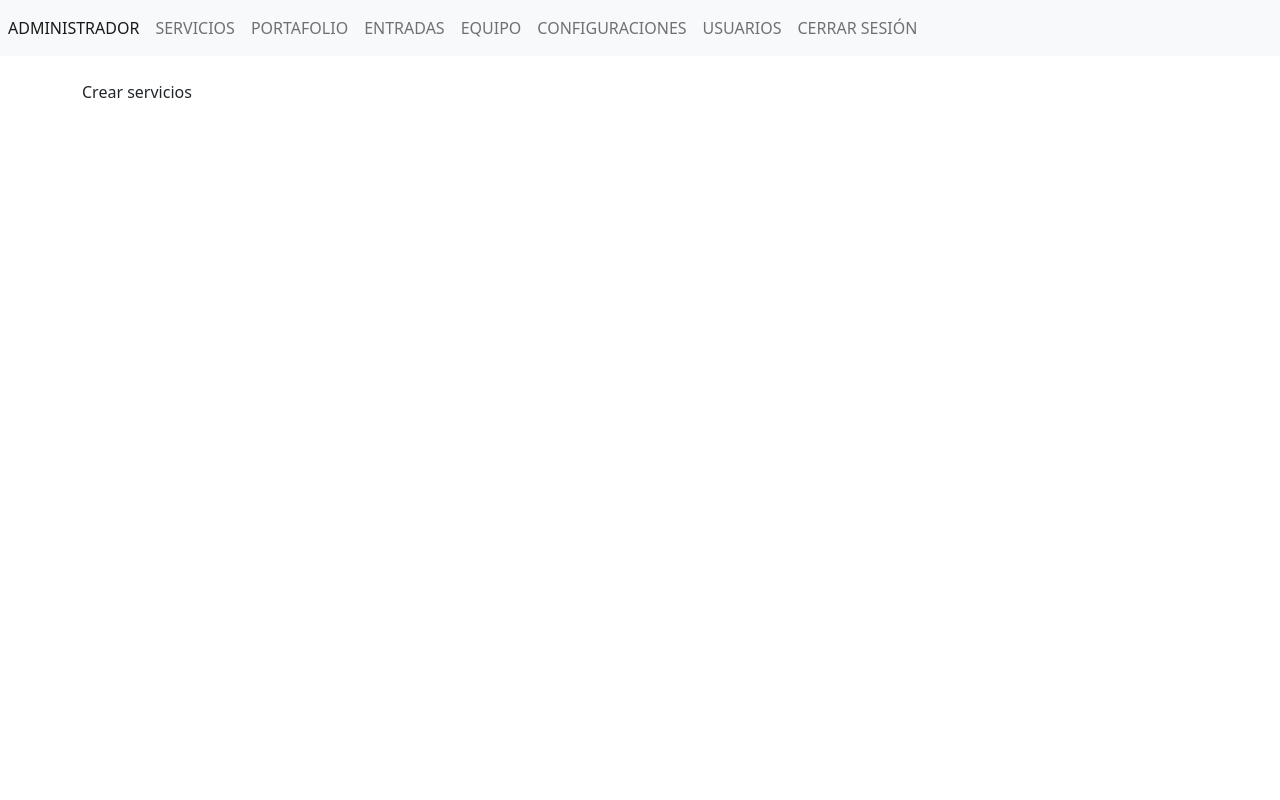
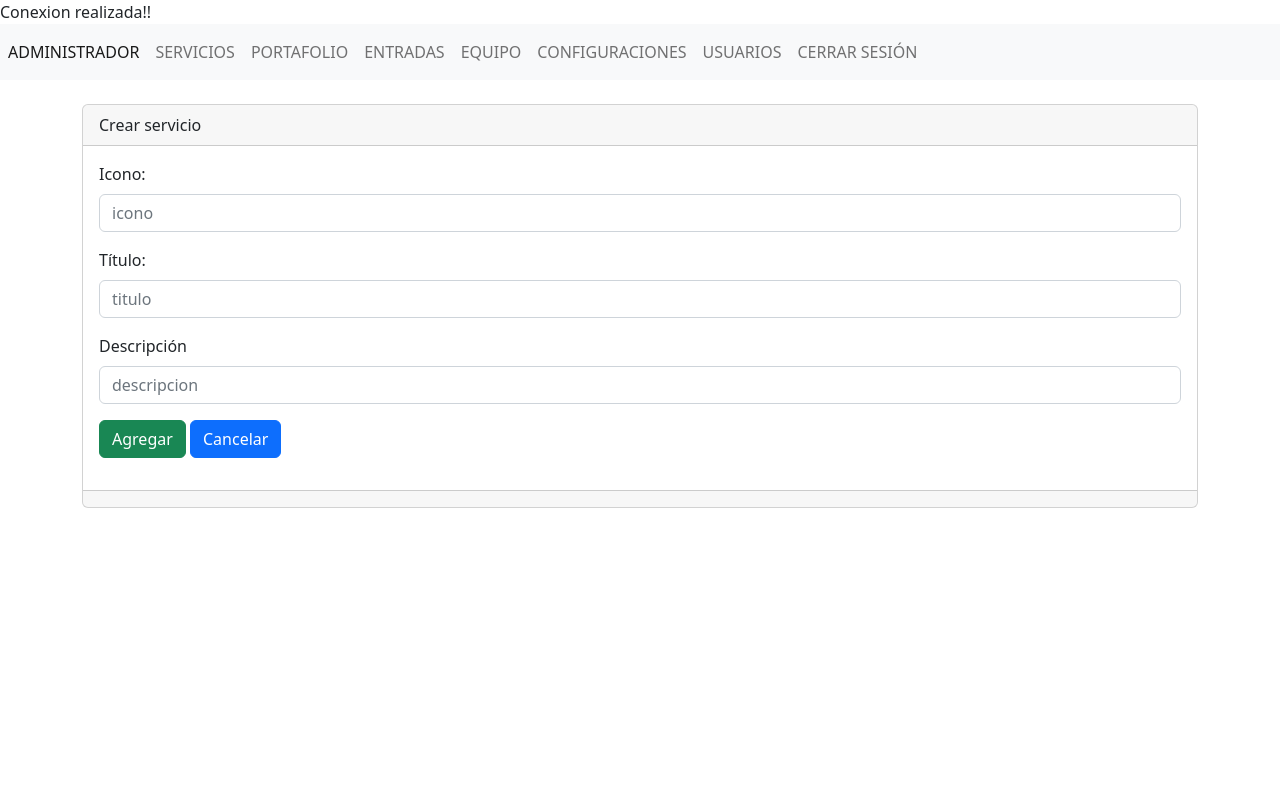
Before and after one commit to Josejulianhg466/PaginaOriginal_2023, a PHP site: page /website/admin/secciones/servicios/crear.php in a window 1280 px wide. Run offline with PHP 8.4, Linux system fonts and the light colour scheme.

Commit message:
Archivos subidos 3

```diff
--- a/admin/secciones/servicios/crear.php
+++ b/admin/secciones/servicios/crear.php
@@ -1,6 +1,68 @@
 <!-- include es de header, ../ es de servicios y el otro ../ es de secciones-->
-<?php include("../../templates/header.php")?>
+<?php
+include("../../bd.php");
+//envía información
+if($_POST){
 
-Crear servicios
+    /*SI recibimos(isset) el dato de POST que sería icono, vamos a asignar el valor
+    de lo contrario no hacemos nada ("")*/
+     //RECEPCIONAMOS LOS VALORES DEL FORMULARIO
+    $icono=(isset($_POST['icono']))?$_POST['icono']:"";
+    $titulo=(isset($_POST['titulo']))?$_POST['titulo']:"";
+    $descripcion=(isset($_POST['descripcion']))?$_POST['descripcion']:"";
 
-<?php include("../../templates/footer.php")?>
+    $sentencia=$conexion->prepare("INSERT INTO `tbl_servicios` (`ID`,`icono`,`titulo`, `descripcion`)
+    VALUES (NULL, :icono, :titulo, :descripcion);");
+
+    $sentencia->bindParam(":icono",$icono);
+    $sentencia->bindParam(":titulo",$titulo);
+    $sentencia->bindParam(":descripcion",$descripcion);
+
+    $sentencia->execute();
+}
+include("../../templates/header.php");
+?>
+
+
+<!--bs5-card-head-footer-->
+<div class="card">
+    <div class="card-header">
+        Crear servicio
+    </div>
+    <div class="card-body">
+        <!--enctype sirve para enviar archivos-->
+        <form action="" enctype="multipart/form-data" method="post">
+
+            <!--Bs5-form-inpunt-->
+            <div class="mb-3">
+                <label for="icono" class="form-label">Icono:</label>
+                <input type="text" class="form-control" name="icono" id="icono" aria-describedby="helpId" placeholder="icono">
+            </div>
+
+            <div class="mb-3">
+                <label for="titulo" class="form-label">Título:</label>
+                <input type="text" class="form-control" name="titulo" id="titulo" aria-describedby="helpId" placeholder="titulo">
+            </div>
+
+            <div class="mb-3">
+                <label for="descripcion" class="form-label">Descripción</label>
+                <input type="text" class="form-control" name="descripcion" id="descripcion" aria-describedby="helpId" placeholder="descripcion">
+            </div>
+
+            <!--submit para enviar toda la información del formulario-->
+
+
+            <button type="submit" class="btn btn-success">Agregar</button>
+
+            <a name="" id="" class="btn btn-primary" href="index.php" role="button">Cancelar</a>
+
+        </form>
+
+
+    </div>
+    <div class="card-footer text-muted">
+
+    </div>
+</div>
+
+<?php include("../../templates/footer.php") ?>
--- a/admin/secciones/servicios/index.php
+++ b/admin/secciones/servicios/index.php
@@ -7,7 +7,6 @@ Listar servicios
 <div class="card">
     <div class="card-header">
     <a name="" id="" class="btn btn-primary" href="crear.php" role="button">Agregar registro</a>
-    SERVICIOS
     </div>
     <div class="card-body">
 
```
